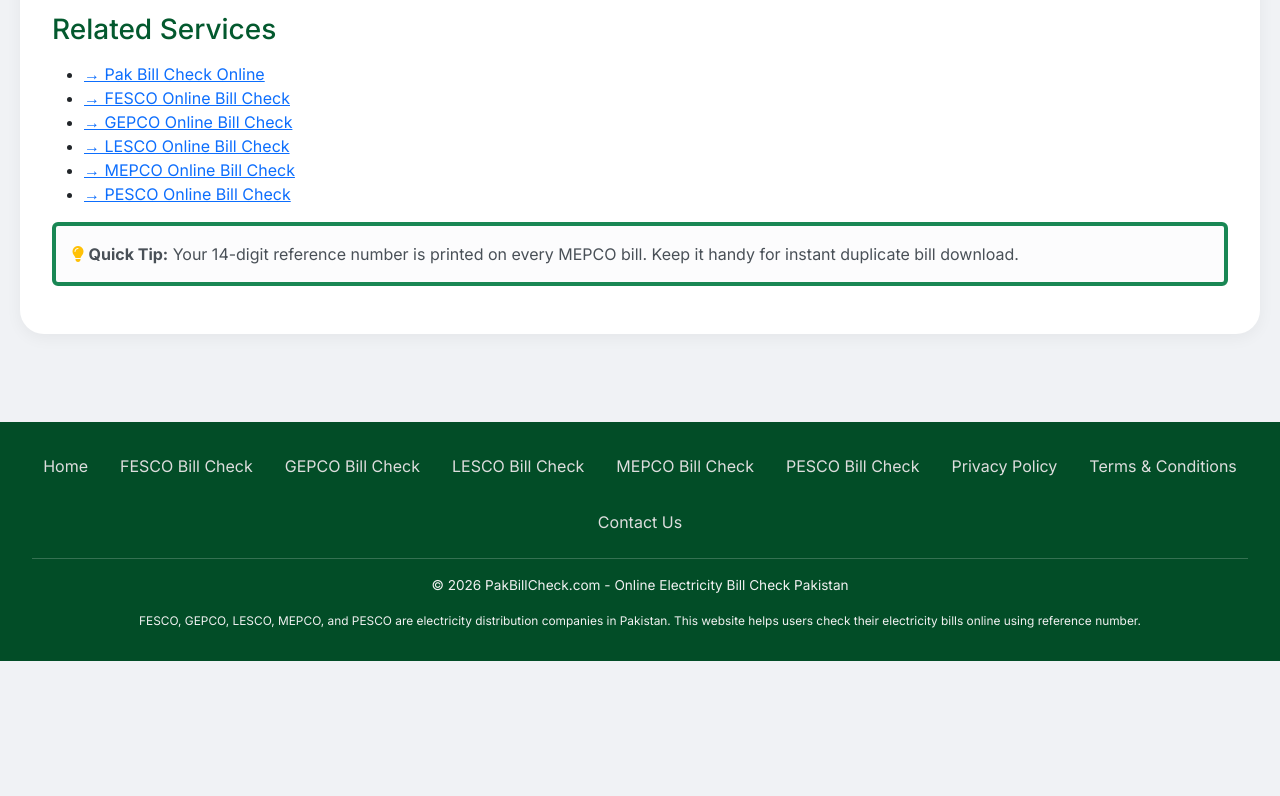
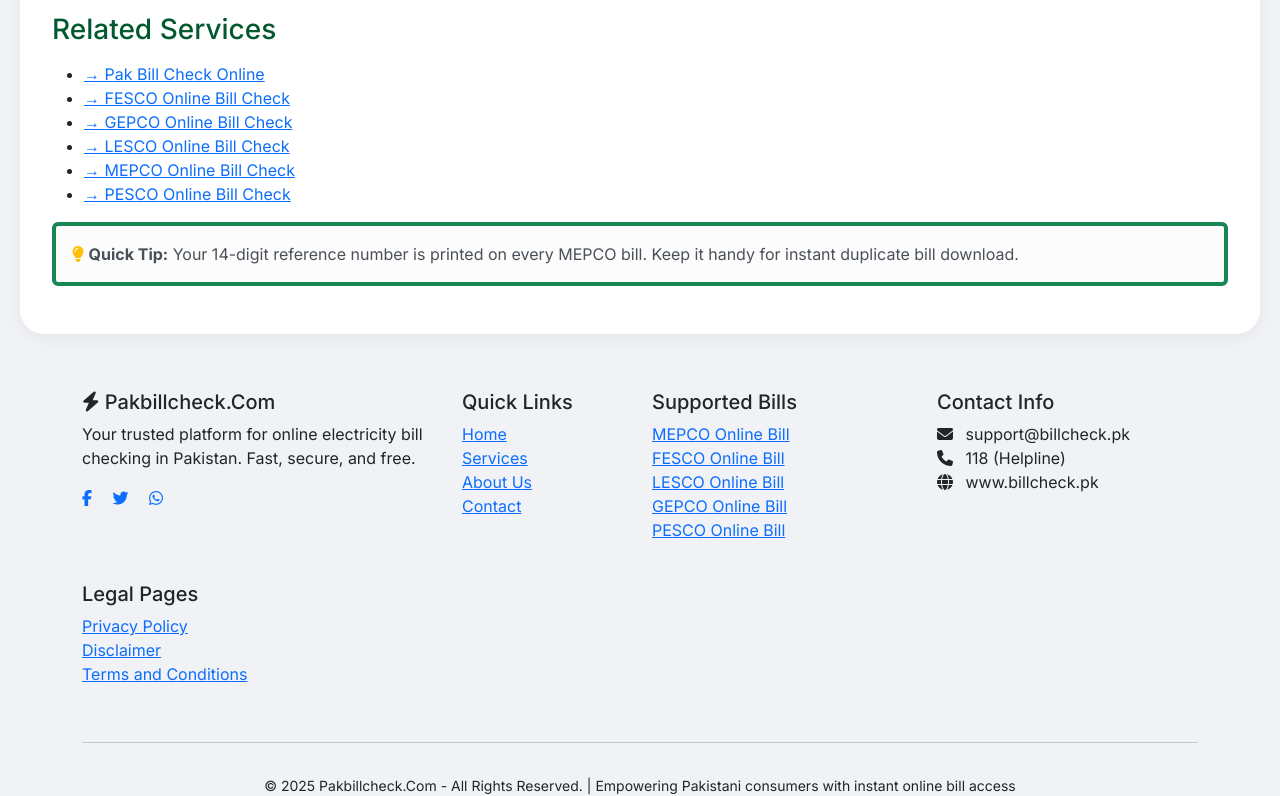
Before and after one commit to Atifmarwat/pakbillcheck, a plain HTML site: page Gepco-Online-Bill-Check.html in a window 1280 px wide. Shown: the part 9377-10173 px from the top of the page. Before the commit the page ends 10038 px from the top, so only its background shows below. Drawn offline with nearby package versions, Linux system fonts and the light colour scheme; a web font is replaced by a local one.

Commit message:
Update Gepco-Online-Bill-Check.html

```diff
--- a/Gepco-Online-Bill-Check.html
+++ b/Gepco-Online-Bill-Check.html
@@ -775,41 +775,64 @@
 </main>
 
 <!-- Footer -->
-<!-- Footer -->
-<footer class="footer-custom">
+<footer class="footer">
+    <div class="container">
+        <div class="row">
+            <div class="col-md-4 mb-4">
+                <h5><i class="fas fa-bolt"></i> Pakbillcheck.Com</h5>
+                <p>Your trusted platform for online electricity bill checking in Pakistan. Fast, secure, and free.</p>
+                <div class="mt-3">
+                    <a href="#" class="me-3"><i class="fab fa-facebook-f"></i></a>
+                    <a href="#" class="me-3"><i class="fab fa-twitter"></i></a>
+                    <a href="#" class="me-3"><i class="fab fa-whatsapp"></i></a>
+                </div>
+            </div>
 
-    <div class="footer-links">
-        <a href="https://pakbillcheck.com/">Home</a>
+            <div class="col-md-2 mb-4">
+                <h5>Quick Links</h5>
+                <ul class="list-unstyled">
+                    <li><a href="#">Home</a></li>
+                    <li><a href="#services">Services</a></li>
+                    <li><a href="#">About Us</a></li>
+                    <li><a href="#">Contact</a></li>
+                </ul>
+            </div>
+            <div class="col-md-3 mb-4">
+                <h5>Supported Bills</h5>
+                <ul class="list-unstyled">
+                    <li><a href='https://pakbillcheck.com/mepco-online-bill-check'>MEPCO Online Bill</a></li>
+                    <li><a href='https://pakbillcheck.com/fesco-online-bill-check'>FESCO Online Bill</a></li>
+                    <li><a href='https://pakbillcheck.com/lesco-online-bill-check'>LESCO Online Bill</a></li>
+                    <li><a href='https://pakbillcheck.com/gepco-online-bill-check'>GEPCO Online Bill</a></li>
+                    <li><a href='https://pakbillcheck.com/pesco-online-bill-check'>PESCO Online Bill</a></li>
+                </ul>
+            </div>
+            <div class="col-md-3 mb-4">
+                <h5>Contact Info</h5>
+                <ul class="list-unstyled">
+                    <li><i class="fas fa-envelope me-2"></i> support@billcheck.pk</li>
+                    <li><i class="fas fa-phone me-2"></i> 118 (Helpline)</li>
+                    <li><i class="fas fa-globe me-2"></i> www.billcheck.pk</li>
+                </ul>
+            </div>
+                   <div class="col-md-4 mb-4">
+                <h5>Legal Pages</h5>
+                <ul class="list-unstyled">
+                    <li><a href='https://pakbillcheck.com/privacy-policy'>Privacy Policy</a></li>
+                    <li><a href='https://pakbillcheck.com/disclaimer'>Disclaimer</a></li>
+                    <li><a href='https://pakbillcheck.com/terms-and-conditions'>Terms and Conditions</a></li>
 
-        <a href="https://pakbillcheck.com/Fesco-Online-Bill-Check.html">FESCO Bill Check</a>
+                </ul>
+            </div>
+        </div>
+        <hr class="mt-3" style="border-color: #2a5a3a;">
+        <div class="text-center pt-3">
+            <p class="mb-0 small">&copy; 2025 Pakbillcheck.Com - All Rights Reserved. | Empowering Pakistani consumers with instant online bill access</p>
+        </div>
+    </div>
+</footer>
 
-        <a href="https://pakbillcheck.com/Gepco-Online-Bill-Check.html">GEPCO Bill Check</a>
 
-        <a href="https://pakbillcheck.com/Lesco-Online-Bill-Check.html">LESCO Bill Check</a>
-
-        <a href="https://pakbillcheck.com/Mepco-Online-Bill-Check.html">MEPCO Bill Check</a>
-
-        <a href="https://pakbillcheck.com/Pesco-Online-Bill-Check.html">PESCO Bill Check</a>
-
-        <a href="https://pakbillcheck.com/privacy-policy.html">Privacy Policy</a>
-
-        <a href="https://pakbillcheck.com/terms-and-conditions.html">Terms & Conditions</a>
-
-        <a href="https://pakbillcheck.com/contact.html">Contact Us</a>
-    </div>
-
-    <div class="copyright">
-        <p>
-            &copy; 2026 PakBillCheck.com - Online Electricity Bill Check Pakistan
-        </p>
-
-        <p class="small">
-            FESCO, GEPCO, LESCO, MEPCO, and PESCO are electricity distribution companies in Pakistan.
-            This website helps users check their electricity bills online using reference number.
-        </p>
-    </div>
-
-</footer>
 
 <script src="https://cdn.jsdelivr.net/npm/bootstrap@5.3.3/dist/js/bootstrap.bundle.min.js"></script>
 <script>
```
